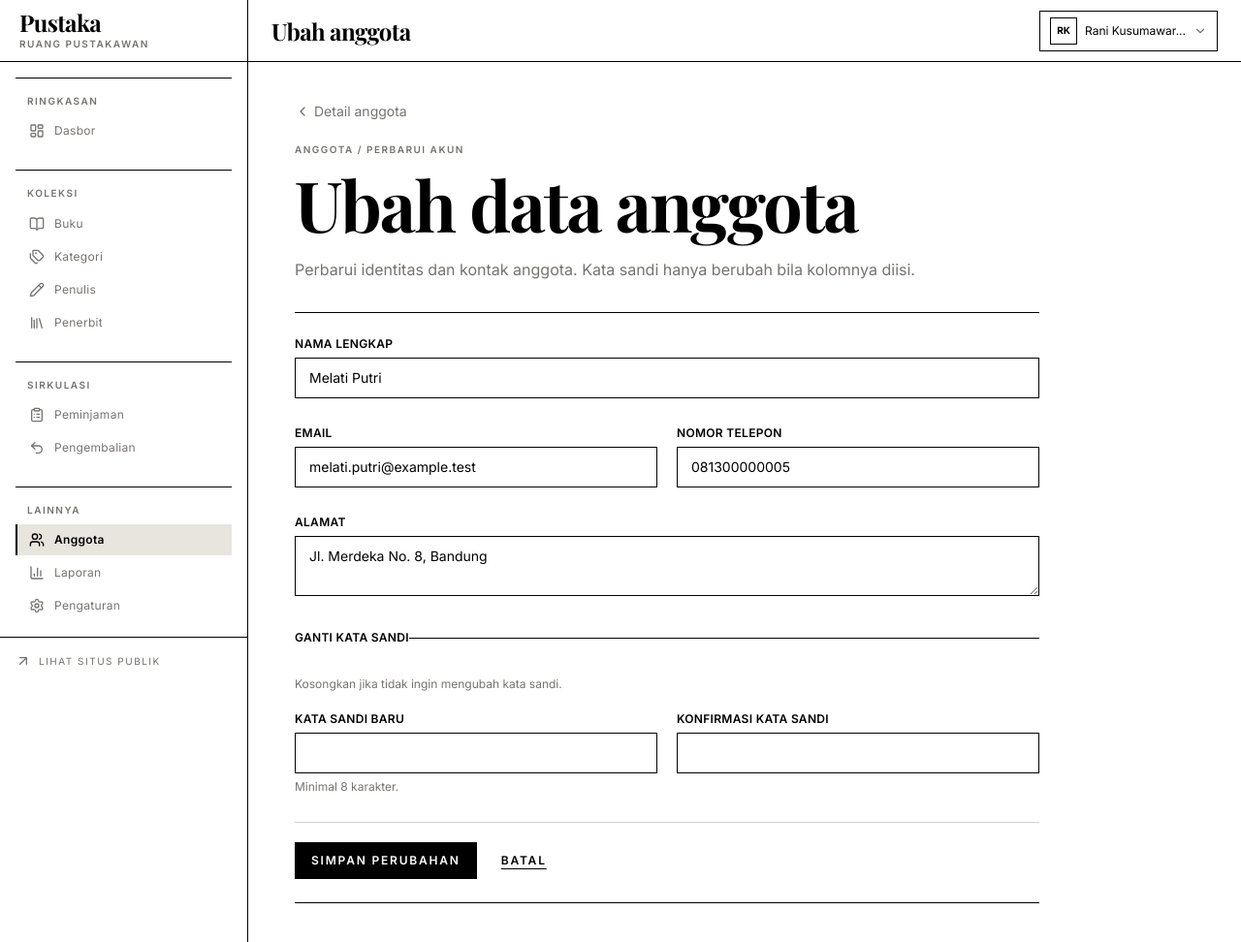
After one commit to CelesVie/perpus_tobias, a Laravel app: page /admin/members/7/edit in a window 1280 px wide. The commit adds this page. Shown: the whole page at 97% size. Run offline with Laravel 12, Linux system fonts and the light colour scheme; a user stored in the database is signed in; data comes from the database, SQL or seed files in the repository; style sheets or scripts are compiled from the project's sources.

Commit message:
feat(members): allow admin to edit member accounts

```diff
--- a/app/Http/Controllers/Admin/MemberController.php
+++ b/app/Http/Controllers/Admin/MemberController.php
@@ -6,6 +6,7 @@ use App\Enums\UserRole;
 use App\Http\Controllers\Controller;
 use App\Http\Requests\Admin\MemberIndexRequest;
 use App\Http\Requests\Admin\StoreMemberRequest;
+use App\Http\Requests\Admin\UpdateMemberRequest;
 use App\Models\User;
 use App\Services\MemberAccountService;
 use Illuminate\Http\RedirectResponse;
@@ -47,6 +48,24 @@ class MemberController extends Controller
             ->with('status', 'Akun anggota berhasil ditambahkan.');
     }
 
+    public function edit(User $member): View
+    {
+        abort_unless($member->role === UserRole::Member, 404);
+
+        return view('admin.members.edit', ['member' => $member]);
+    }
+
+    public function update(UpdateMemberRequest $request, User $member, MemberAccountService $accounts): RedirectResponse
+    {
+        abort_unless($member->role === UserRole::Member, 404);
+
+        $accounts->updateMember($member, $request->validated());
+
+        return redirect()
+            ->route('admin.members.show', $member)
+            ->with('status', 'Data anggota berhasil diperbarui.');
+    }
+
     public function show(User $member): View
     {
         abort_unless($member->role === UserRole::Member, 404);
--- a/app/Http/Requests/Admin/StoreMemberRequest.php
+++ b/app/Http/Requests/Admin/StoreMemberRequest.php
@@ -14,6 +14,7 @@ class StoreMemberRequest extends FormRequest
             'name' => trim((string) $this->input('name')),
             'email' => Str::lower(trim((string) $this->input('email'))),
             'phone' => filled($this->input('phone')) ? trim((string) $this->input('phone')) : null,
+            'address' => filled($this->input('address')) ? trim((string) $this->input('address')) : null,
         ]);
     }
 
@@ -26,6 +27,7 @@ class StoreMemberRequest extends FormRequest
             'name' => ['required', 'string', 'max:80'],
             'email' => ['required', 'string', 'email', 'max:255', 'unique:users,email'],
             'phone' => ['nullable', 'string', 'max:30'],
+            'address' => ['nullable', 'string', 'max:255'],
             'password' => ['required', 'confirmed', Password::min(8)],
         ];
     }
@@ -39,6 +41,7 @@ class StoreMemberRequest extends FormRequest
             'name' => 'nama lengkap',
             'email' => 'alamat email',
             'phone' => 'nomor telepon',
+            'address' => 'alamat',
             'password' => 'kata sandi',
         ];
     }
--- /dev/null
+++ b/resources/views/admin/members/edit.blade.php
@@ -0,0 +1,73 @@
+<x-layouts.admin :title="'Ubah '.$member->name" heading="Ubah anggota">
+    <a href="{{ route('admin.members.show', $member) }}" class="inline-flex items-center gap-1 text-sm text-muted hover:text-ink">
+        <x-icon name="chevron-left" class="size-4" /> Detail anggota
+    </a>
+
+    <div class="mt-4 max-w-3xl">
+        <p class="font-sans text-[10px] font-semibold tracking-[0.15em] text-muted uppercase">Anggota / Perbarui akun</p>
+        <h1 class="mt-3 font-serif-display text-5xl font-bold leading-none tracking-tight sm:text-7xl">Ubah data anggota</h1>
+        <p class="mt-5 text-base text-muted">
+            Perbarui identitas dan kontak anggota. Kata sandi hanya berubah bila kolomnya diisi.
+        </p>
+
+        <form method="POST" action="{{ route('admin.members.update', $member) }}"
+              class="mt-8 space-y-7 border-y border-black py-6">
+            @csrf
+            @method('PUT')
+
+            <div>
+                <label class="label" for="name">Nama lengkap</label>
+                <input id="name" name="name" value="{{ old('name', $member->name) }}" required
+                       class="field @error('name') field-error @enderror">
+                @error('name') <p class="error">{{ $message }}</p> @enderror
+            </div>
+
+            <div class="grid gap-5 sm:grid-cols-2">
+                <div>
+                    <label class="label" for="email">Email</label>
+                    <input id="email" name="email" type="email" value="{{ old('email', $member->email) }}" required
+                           class="field @error('email') field-error @enderror">
+                    @error('email') <p class="error">{{ $message }}</p> @enderror
+                </div>
+                <div>
+                    <label class="label" for="phone">Nomor telepon</label>
+                    <input id="phone" name="phone" value="{{ old('phone', $member->phone) }}"
+                           class="field @error('phone') field-error @enderror">
+                    @error('phone') <p class="error">{{ $message }}</p> @enderror
+                </div>
+            </div>
+
+            <div>
+                <label class="label" for="address">Alamat</label>
+                <textarea id="address" name="address" rows="2"
+                          class="field @error('address') field-error @enderror">{{ old('address', $member->address) }}</textarea>
+                @error('address') <p class="error">{{ $message }}</p> @enderror
+            </div>
+
+            <fieldset class="space-y-5 border-t border-black pt-5">
+                <legend class="label">Ganti kata sandi</legend>
+                <p class="help -mt-2">Kosongkan jika tidak ingin mengubah kata sandi.</p>
+
+                <div class="grid gap-5 sm:grid-cols-2">
+                    <div>
+                        <label class="label" for="password">Kata sandi baru</label>
+                        <input id="password" name="password" type="password" autocomplete="new-password"
+                               class="field @error('password') field-error @enderror">
+                        <p class="help mt-1.5">Minimal 8 karakter.</p>
+                        @error('password') <p class="error">{{ $message }}</p> @enderror
+                    </div>
+                    <div>
+                        <label class="label" for="password_confirmation">Konfirmasi kata sandi</label>
+                        <input id="password_confirmation" name="password_confirmation" type="password"
+                               autocomplete="new-password" class="field">
+                    </div>
+                </div>
+            </fieldset>
+
+            <div class="flex gap-2 border-t border-line pt-5">
+                <button class="btn-primary" type="submit">Simpan perubahan</button>
+                <a href="{{ route('admin.members.show', $member) }}" class="btn-ghost">Batal</a>
+            </div>
+        </form>
+    </div>
+</x-layouts.admin>
--- a/resources/views/admin/members/index.blade.php
+++ b/resources/views/admin/members/index.blade.php
@@ -39,6 +39,7 @@
                             </td>
                             <td class="text-right">
                                 <div class="inline-flex gap-1">
+                                    <a href="{{ route('admin.members.edit', $member) }}" class="btn-outline btn-sm"><x-icon name="pencil" class="size-4" /> Ubah</a>
                                     <a href="{{ route('admin.members.show', $member) }}" class="btn-outline btn-sm">Detail</a>
                                     <form method="POST" action="{{ route('admin.members.toggle', $member) }}">
                                         @csrf @method('PATCH')
--- a/resources/views/admin/members/show.blade.php
+++ b/resources/views/admin/members/show.blade.php
@@ -22,7 +22,9 @@
                     <dd><span class="badge {{ $member->is_active ? 'bg-accent-soft text-accent' : 'bg-red-50 text-red-600' }}">{{ $member->is_active ? 'Aktif' : 'Nonaktif' }}</span></dd>
                 </div>
             </dl>
-            <form method="POST" action="{{ route('admin.members.toggle', $member) }}" class="mt-4">
+            <a href="{{ route('admin.members.edit', $member) }}" class="btn-outline btn-sm mt-4 w-full">Ubah data</a>
+
+            <form method="POST" action="{{ route('admin.members.toggle', $member) }}" class="mt-2">
                 @csrf @method('PATCH')
                 <button class="btn-outline btn-sm w-full" type="submit">{{ $member->is_active ? 'Nonaktifkan akun' : 'Aktifkan akun' }}</button>
             </form>
--- a/routes/web.php
+++ b/routes/web.php
@@ -67,6 +67,8 @@ Route::prefix('admin')->name('admin.')->middleware(['auth', 'role:admin'])->grou
     Route::get('/members', [Admin\MemberController::class, 'index'])->name('members.index');
     Route::get('/members/create', [Admin\MemberController::class, 'create'])->name('members.create');
     Route::post('/members', [Admin\MemberController::class, 'store'])->name('members.store');
+    Route::get('/members/{member:id}/edit', [Admin\MemberController::class, 'edit'])->name('members.edit');
+    Route::match(['put', 'patch'], '/members/{member:id}', [Admin\MemberController::class, 'update'])->name('members.update');
     Route::get('/members/{member:id}', [Admin\MemberController::class, 'show'])->name('members.show');
     Route::patch('/members/{member:id}/toggle', [Admin\MemberController::class, 'toggle'])->name('members.toggle');
     Route::delete('/members/{member:id}', [Admin\MemberController::class, 'destroy'])->name('members.destroy');
```
Also changed, not shown: app/Http/Requests/Admin/UpdateMemberRequest.php (added, +51 -0 lines), app/Services/MemberAccountService.php (+35 -1 lines), resources/views/admin/members/create.blade.php (+7 -0 lines), tests/Feature/AdminMemberTest.php (+112 -0 lines).
